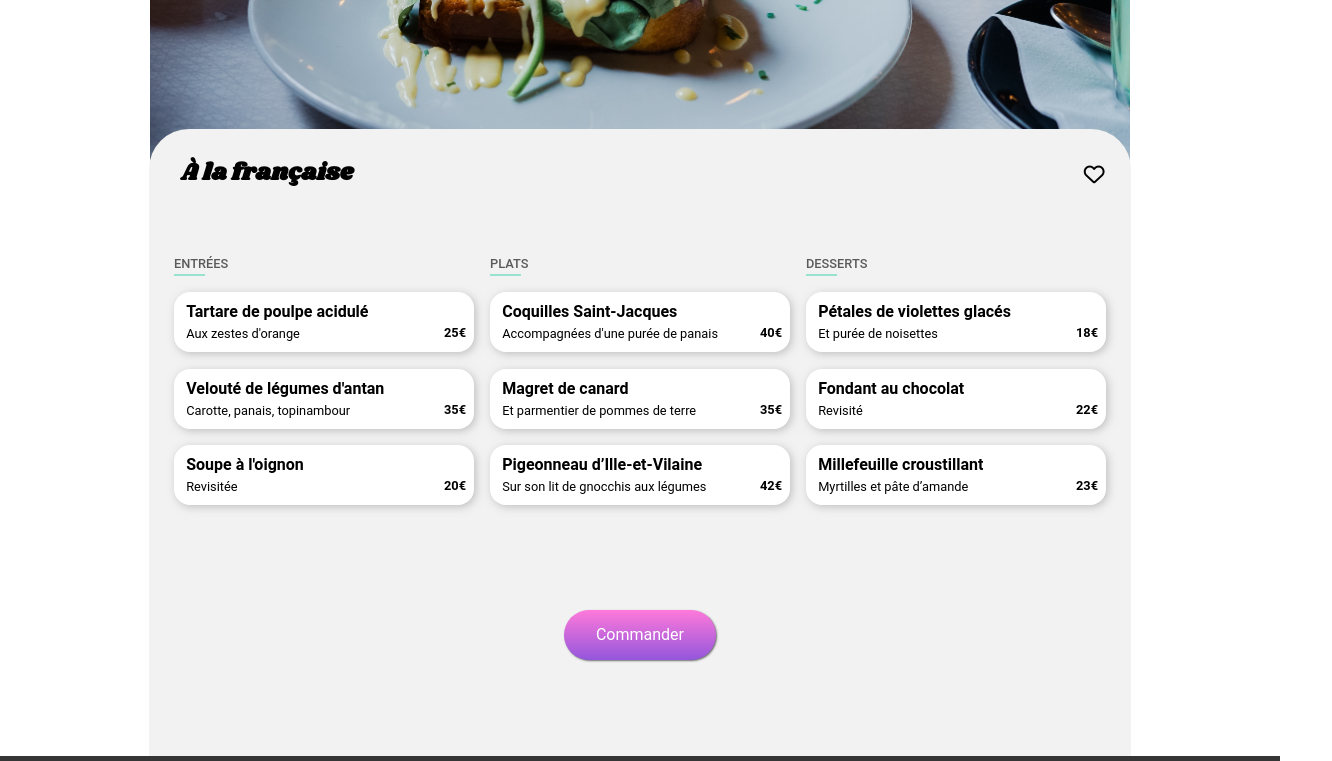
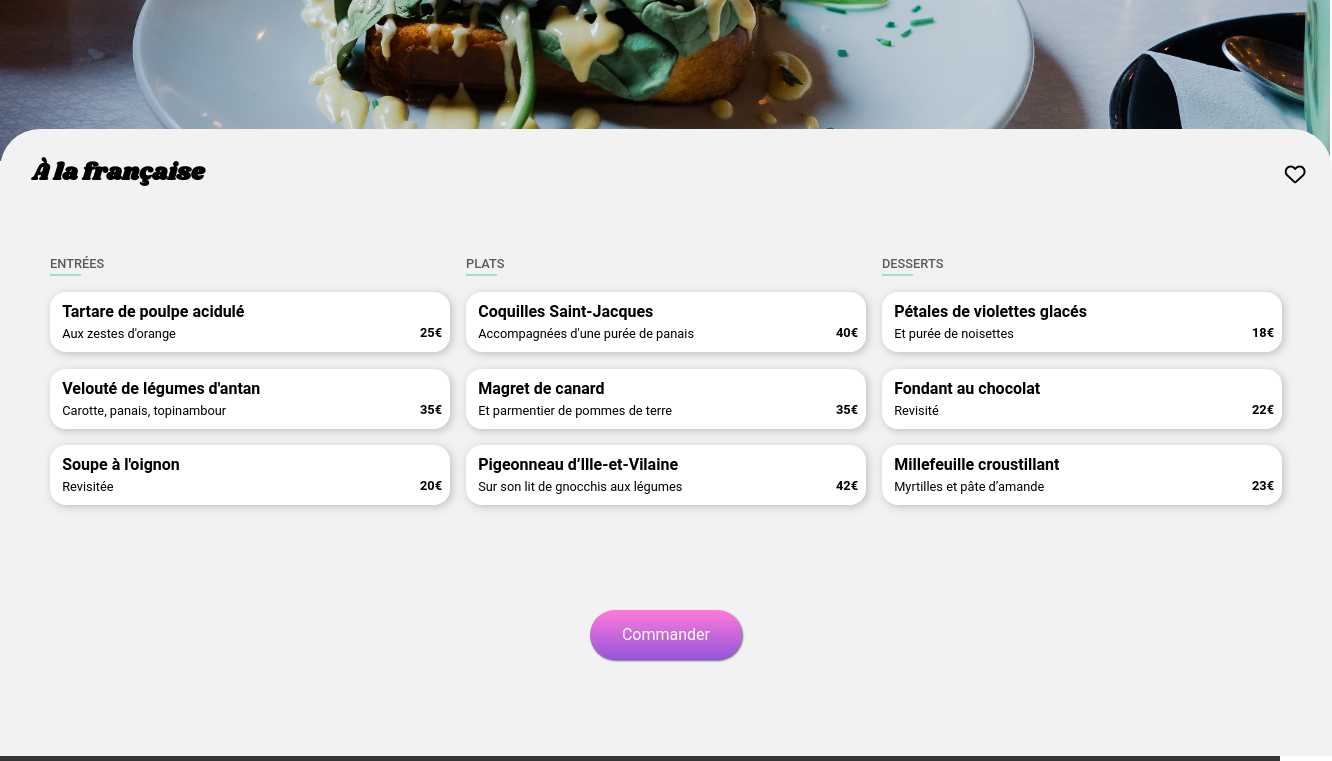
Before and after one commit to Biseray/p3_oc_biseray, a plain HTML site: page html/menu_a_la_française.html in a window 1280 px wide. Shown: the part 400-1161 px from the top of the page, 1332 px wide, since content can reach past the window. Drawn offline with Linux system fonts and the light colour scheme.

Commit message:
modif fini site ok

```diff
--- a/css/accueil.css
+++ b/css/accueil.css
@@ -159,9 +159,11 @@ header {
 
 }
 
-header h1 {
-    margin: 0em;
+.logo_title{
+    margin: 0%;
     font-family: 'Shrikhand';
+    font-weight: 200;
+    font-size: 2em;
 }
 
 
@@ -193,7 +195,7 @@ header h1 {
     text-align: center;
 }
 
-.section_introduction h2 {
+.section_introduction h1 {
     margin: 0em;
     padding: 0em 1em 0em 1em;
     font-size: 1.5em;
@@ -486,7 +488,7 @@ footer a {
     main {
         margin-left: auto;
         margin-right: auto;
-        width: 950px;
+        width: 1300px;
         margin-bottom: 0em;
 
         border-radius: 2.5em 2.5em 0em 0em;
@@ -502,7 +504,7 @@ footer a {
         flex-wrap: wrap;
         justify-content: center;
         gap: 2em;
-        width: 950px;
+        width: 1300px;
     }
 
     .card_restaurant {
@@ -511,7 +513,7 @@ footer a {
 
     /* -------------sections steps ------------- */
     .section_list_steps {
-        width: 950px;
+        width: 1300px;
         margin: auto;
     }
 
@@ -520,7 +522,7 @@ footer a {
         display: flex;
         justify-content: center;
         gap: 0.5em;
-        width: 280px;
+        width: 400px;
     }
 
     .list_button_steps_position {
--- a/css/menu_page.css
+++ b/css/menu_page.css
@@ -44,7 +44,7 @@ header .fa-arrow-left {
     font-size: 1.4em;
 }
 
-header h1 {
+.logo_title{
     margin: 0%;
     font-family: 'Shrikhand';
     font-weight: 200;
@@ -148,18 +148,28 @@ main h2 {
 
 .list_card_entree {
     padding: 0.5em 0em 0.5em 0em;
+    animation: menu 2s forwards;
+
+
+    transform: scale(0);
 }
 
 /* -------------------------------------list card second course ---------------------------------------- */
 
 .list_card_second_course {
     padding: 0.5em 0em 0.5em 0em;
+    animation: menu 2s forwards 1s;
+
+    transform: scale(0);
 
 }
 
 /* -----------------------------------list card dessert------------------------------------------ */
 .list_card_desserts {
     padding: 0.5em 0em 0.5em 0em;
+    animation: menu 2s forwards 2s;
+    animation-delay:800ms ;
+    transform: scale(0);
 }
 
 /* ---------------------------------------------------------------------------------------------- */
@@ -175,8 +185,8 @@ main h2 {
     margin: 1em 0em 1em 0em;
     border-radius: 1em;
     box-shadow: 2px 2px 8px rgba(150, 150, 150, 0.541);
+    overflow: hidden;
     animation: menu 2s forwards;
-    overflow: hidden;
     transform: scale(0);
 
 }
@@ -203,23 +213,62 @@ main h2 {
 /* ------------------------------------------------------------------------------------ */
 /* ----------------------------child menu  -------------------------------- */
 /* ------------------------------------------------------------------------------------ */
-
-.card_menu:nth-child(3) {
-    animation-delay: 100ms;
+/*  delay entere
+ */
+.list_card_entree .card_menu:nth-child(3) {
+    animation-delay: 500ms;
 }
 
-.card_menu:nth-child(4) {
-    animation-delay: 200ms;
+.list_card_entree .card_menu:nth-child(4) {
+    animation-delay: 800ms;
 }
 
-.card_menu:nth-child(5) {
-    animation-delay: 300ms;
+.list_card_entree .card_menu:nth-child(5) {
+    animation-delay: 1000ms;
 }
 
-.card_menu:nth-child(6) {
-    animation-delay: 400ms;
+.list_card_entree  .card_menu:nth-child(6) {
+    animation-delay: 1200ms;
 }
 
+
+/*  delay plats  */
+
+
+.list_card_second_course .card_menu:nth-child(3) {
+    animation-delay: 1500ms;
+}
+
+.list_card_second_course .card_menu:nth-child(4) {
+    animation-delay: 1800ms;
+}
+
+.list_card_second_course .card_menu:nth-child(5) {
+    animation-delay: 2000ms ;
+}
+
+.list_card_second_course .card_menu:nth-child(6) {
+    animation-delay: 2200ms;
+}
+
+/*delay dessert  */
+
+
+.list_card_desserts .card_menu:nth-child(3) {
+    animation-delay: 2500ms;
+}
+
+.list_card_desserts .card_menu:nth-child(4) {
+    animation-delay: 2800ms;
+}
+
+.list_card_desserts .card_menu:nth-child(5) {
+    animation-delay: 3000ms;
+}
+
+.list_card_desserts.card_menu:nth-child(6) {
+    animation-delay: 3200ms;
+}
 /* ------------------------------------------------------------------------------------ */
 /* ----------------------------------card contents------------------------------------- */
 /* ------------------------------------------------------------------------------------ */
@@ -288,7 +337,7 @@ main h2 {
 }
 
 .card_menu:hover .menu_price_check i {
-    transform: rotate(360deg)
+    transform: rotate(360deg);
 }
 
 /* ------------------------------------------------------------------------------------------ */
@@ -304,7 +353,6 @@ main h2 {
     background-image: linear-gradient(to bottom, var(--secondaire-color), var(--primaire-color));
     box-shadow: 1px 1px 2px rgba(56, 56, 56, 0.719);
 
-
 }
 
 .position_button_order {
@@ -312,7 +360,7 @@ main h2 {
     margin: 1em;
 }
 
-/* -------------------------------------transition hover button ---------------------------------------- */
+/* -------------------------------------transition hover button ----------------------------------------*/
 
 
 .button_order:hover {
@@ -323,8 +371,8 @@ main h2 {
 }
 
 /* -------------------------------------------------------------------------------------- */
-/* -------------------------------------footer-------------------------------------------- */
-/* -------------------------------------------------------------------------------------- */
+/* -------------------------------------footer-------------------------------------------*/
+/* -------------------------------------------------------------------------------------*/
 
 
 footer {
@@ -380,8 +428,8 @@ footer a {
 
 /* ------------------------------------------------------------------------------------------- */
 /* --------------------------------------version desktop ------------------------------------ */
-/* ------------------------------------------------------------------------------------------- */
-/* ------------------------------------------------------------------------------------------- */
+/* ------------------------------------------------------------------------------------------*/
+/* ---------------------------------------------------------------------------------------- */
 @media screen and (min-width:991px) {
 
     /* -----------header ----------- */
@@ -393,7 +441,7 @@ footer a {
     }
 
     .image_background_introduction {
-        width: 980px;
+        width: 1330px;
         display: flex;
         height: 500px;
         margin-left: auto;
@@ -410,7 +458,7 @@ footer a {
         margin-right: auto;
         margin-top: -2em;
         padding: 1em 1em 4em 1em;
-        width: 950px;
+        width: 1300px;
         border-radius: 2.5em 2.5em 0em 0em;
 
     }
@@ -428,7 +476,7 @@ footer a {
     }
 
     .card_menu {
-        width: 300px;
+        width: 400px;
 
     }
 
--- a/html/menu_a_la_française.html
+++ b/html/menu_a_la_française.html
@@ -17,7 +17,7 @@
         <a href="../index.html">
             <i class="fa-solid fa-arrow-left"></i>
         </a>
-        <h1> ohmyfood</h1>
+        <a href="./index.html" class="logo_title"> ohmyfood </a>
     </header>
     <div class="background_image">
         <img class="image_background_introduction" src="../images/restaurants/a-la-francaise.jpg"
```
Also changed, not shown: html/menu_la_delice_des_sens.html (+1 -1 lines), html/menu_la_note_enchantee.html (+1 -1 lines), html/menu_la_palette_du_gout.html (+1 -1 lines), index.html (+2 -2 lines).
